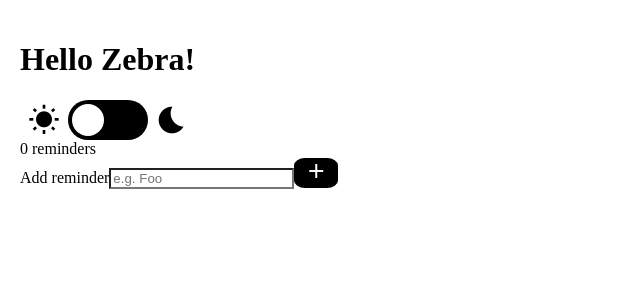
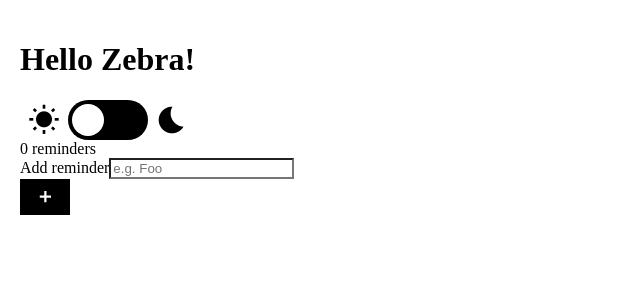
Before and after one commit to Fractalbonita/zebra-project, a React (Create React App) app: page / in a window 1280 px wide. Shown: the top 300 px of the page, without its empty margins (0-640 px from the left). Built offline with nearby package versions, Linux system fonts and the light colour scheme.

Commit message:
Add global styling

```diff
--- a/src/components/Button.js
+++ b/src/components/Button.js
@@ -12,15 +12,15 @@ import Icon from './Icon';
 export default function Button({
   background,
   border,
-  case,
   font,
   fontSize,
+  height,
   icon,
   iconSize,
   name,
   onClick,
   radius,
-  size,
+  textTransform,
   title,
   type,
 }) {
@@ -33,12 +33,37 @@ export default function Button({
 }
 
 const StyledButton = styled.button`
-  background-color: ${(props) => props.background || '#000000'};
+  align-items: center;
+  display: flex;
+  cursor: pointer;
+  background-color: ${(props) => props.background || 'var(--text)'};
   border: ${(props) => props.border || 'none'};
-  border-radius: ${(props) => props.radius || '25%'};
-  color: ${(props) => props.background || '#ffffff'};
+  border-radius: ${(props) => props.radius || '0'};
+  color: ${(props) => props.background || 'var(--surface)'};
   font-family: ${(props) => props.font || 'Halvetica'};
-  font-size: ${(props) => props.fontSize || '14px'};
-  text-transform: ${(props) => props.case || 'none'};
-  width: ${(props) => props.size || '44px'};
+  font-size: ${(props) => props.fontSize || '16px'};
+  height: ${(props) => props.height || '36px'};
+  text-transform: ${(props) => props.textTransform || 'none'};
+  padding: 0 16px;
+
+  &:hover {
+    background-color: ${(props) => props.background || 'var(--primary)'};
+    color: ${(props) => props.background || 'var(--surface)'};
+  }
+
+  &:focus {
+    background-color: ${(props) => props.background || 'var(--primary)'};
+    color: ${(props) => props.background || 'var(--surface)'};
+  }
+
+  &:active {
+    background-color: ${(props) => props.background || 'lightgrey'};
+    color: ${(props) => props.background || 'var(--surface)'};
+    animation: gradient 0.2s;
+  }
+
+  span {
+    font-size: 18px;
+    font-weight: bolder;
+  }
 `;
```
